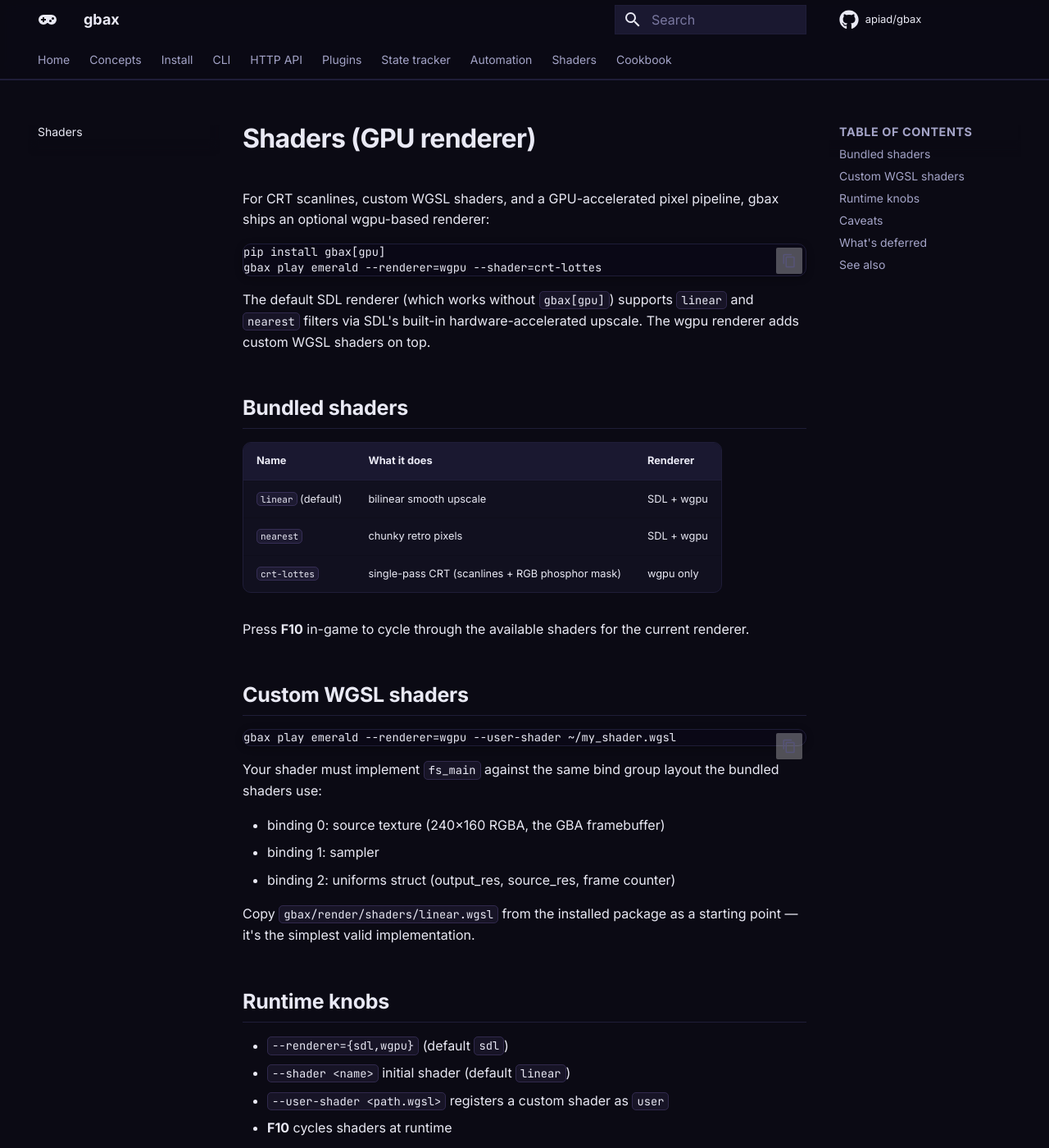
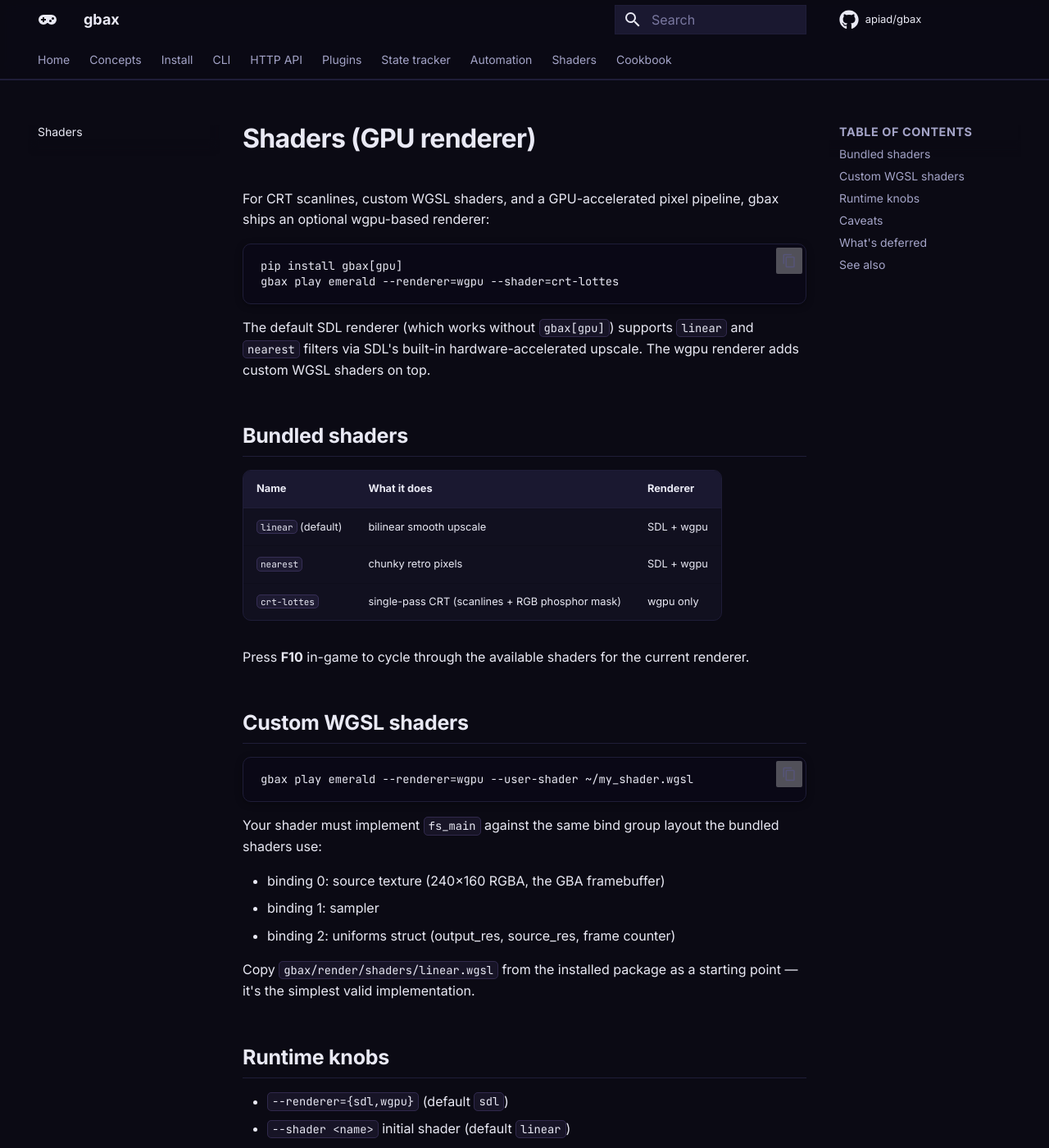
Before and after one commit to apiad/retrokix, an MkDocs documentation site: the page built from docs/shaders.md, in a window 1280 px wide and 1400 px high. Shown: the whole window at 82% size. Built offline with MkDocs 1.6.1 and Material for MkDocs 9.7.7, drawn with Linux system fonts in a browser that asks for light colours; comment, search, counter and statistics services are not loaded.

Commit message:
fix(docs): code blocks had zero padding
Our extra.css zeroed padding on pre > code to disable the inline
code chip styling inside fenced blocks, but never added padding
back on the outer <pre>. Result: text was flush to the border on
every fenced code block across docs/.

Added 0.85rem 1.05rem inset on .md-typeset pre (and the .highlight
pre Pygments wraps things in). Also set overflow-x: auto so long
lines scroll instead of stretching the page.

Verified via local mkdocs serve on docs/api.md — Pygments-highlit
bash blocks render with a comfy inset; computed padding goes from
0px to 18.7px 23.1px.

```diff
--- a/docs/stylesheets/extra.css
+++ b/docs/stylesheets/extra.css
@@ -149,6 +149,18 @@
   border: 1px solid var(--gx-border-soft);
   border-radius: var(--gx-radius);
   box-shadow: var(--gx-shadow-sm);
+  padding: 0.85rem 1.05rem;
+  overflow-x: auto;
+}
+/* Material wraps Pygments-highlighted code in
+ * <div class="highlight"><pre><code>…</code></pre></div>. The pre
+ * inside .highlight has its own default padding we'd double up on
+ * — strip it back to a single inset. */
+[data-md-color-scheme="gbax"] .md-typeset .highlight pre {
+  padding: 0.85rem 1.05rem;
+}
+[data-md-color-scheme="gbax"] .md-typeset .highlighttable .linenos {
+  padding-right: 0.6rem;
 }
 
 /* Links */
```
